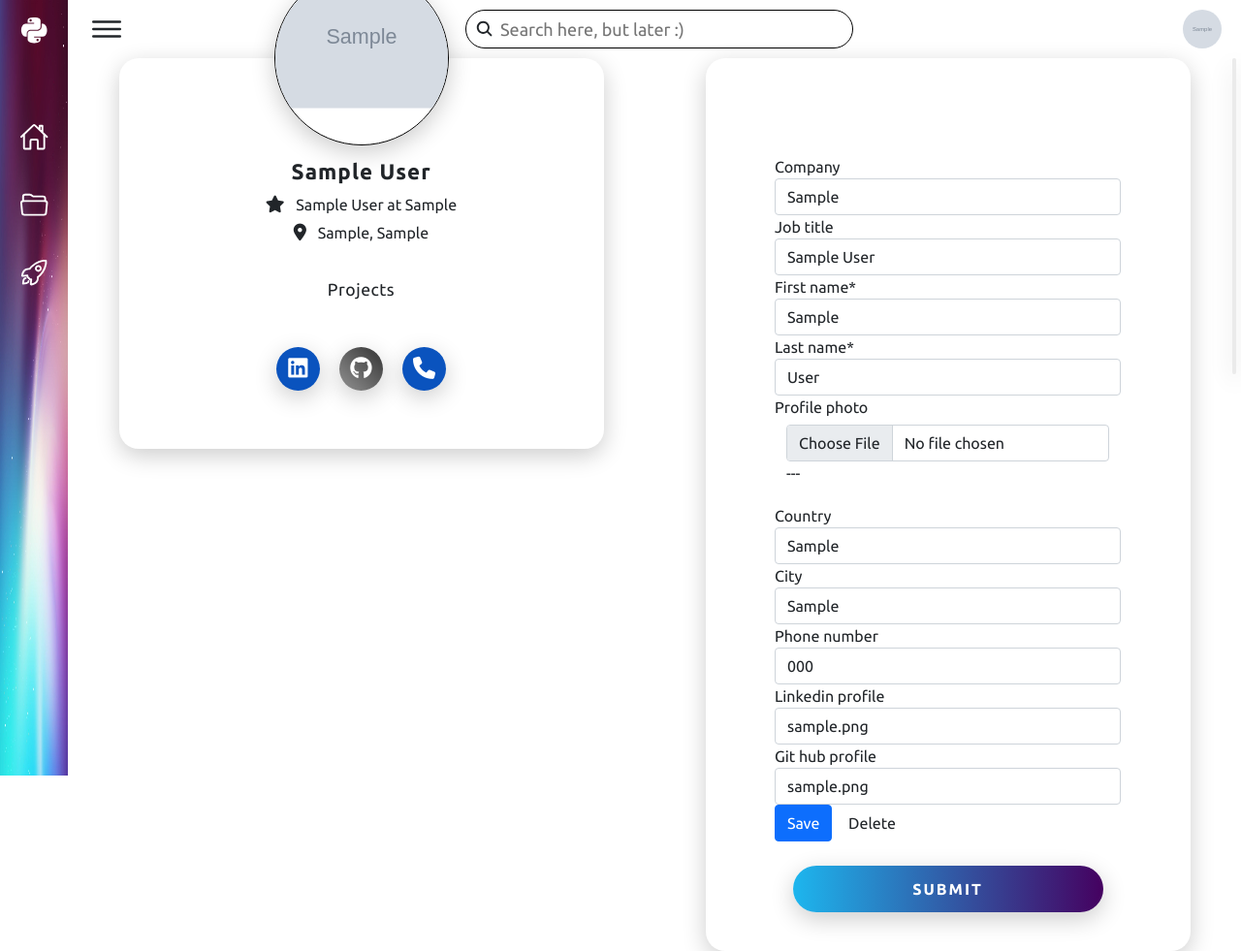
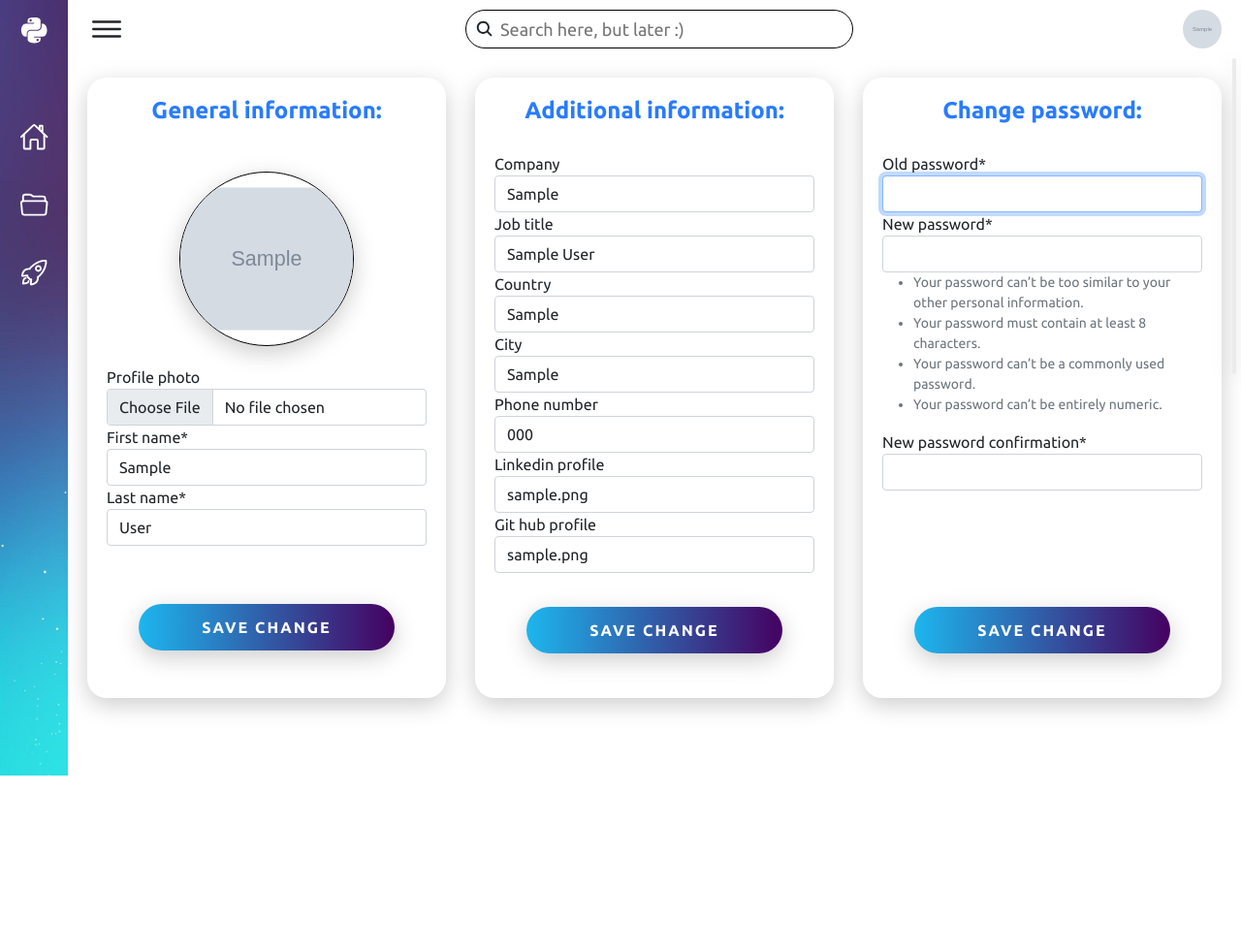
Before and after one commit to ibokii/SDF, a Django app: page /edit-user-info/ in a window 1280 px wide. Shown: the whole page at 97% size. After the commit the page ends 800 px from the top, so only its background shows below. Run offline with Django 4.2, Linux system fonts and the light colour scheme; a user stored in the database is signed in; tables that the repository leaves empty hold one stand-in row (values such as "Sample post"); grey boxes marked "Sample" are stand-in pictures; some libraries are stand-ins or nearby versions.

Commit message:
Added functionality for editing the profile.

```diff
--- a/project_sdf/sdf/static/styles/profile_info.css
+++ b/project_sdf/sdf/static/styles/profile_info.css
@@ -13,11 +13,14 @@
 
 .imgContainer {
     position: absolute;
+    display: flex;
+    justify-content: center;
+    align-items: center;
     width: 180px;
     height: 180px;
     overflow: hidden;
     object-fit: cover;
-    border: 1px solid black;
+    border: 2px solid rgb(59, 0, 66);
     border-radius: 50%;
     box-shadow: 0 7px 25px rgba(0, 0, 0, 0.2);
     top: 0;
@@ -28,6 +31,7 @@
 .imgContainer img {
     width: 100%;
     max-width: 100%;
+    object-fit: cover;
     transform: scale(1.1);
 }
 
@@ -98,7 +102,7 @@
 }
 
 .socialContainer button.linkedin {
-    background-color: #0a53be;
+    background: linear-gradient(45deg, #679bf3, #0a53be);
 }
 
 .socialContainer button.github {
@@ -106,7 +110,7 @@
 }
 
 .socialContainer button.phone {
-    background-color: #0a53be;
+    background: linear-gradient(45deg, #96ef96, #017a01);
 }
 
 .actionBtn {
--- a/project_sdf/sdf/templates/home.html
+++ b/project_sdf/sdf/templates/home.html
@@ -64,13 +63,21 @@
 				</div>
 				<!-- user -->
 				<div class="user">
-					{% block user_photo %}<img src="{{ user.extend_profile.profile_photo.url }}" alt="user" onclick="dropMenu()"> {% endblock %}
+					{% if user.extend_profile.profile_photo %}
+            <img src="{{ user.extend_profile.profile_photo.url }}" alt="user" onclick="dropMenu()">
+          {% else %}
+            <img src="/../static/avatar.jpg" alt="default user image" onclick="dropMenu()">
+          {% endif %}
 				</div>
 				<!-- user menu -->
 				<div class="subMenuWrap" id="subMenuId">
 					<div class="subMenu">
 						<div class="userInfo">
-							<img src="{{ user.extend_profile.profile_photo.url }}" alt="image">
+							{% if user.extend_profile.profile_photo %}
+                <img src="{{ user.extend_profile.profile_photo.url }}" alt="user" onclick="dropMenu()">
+							{% else %}
+                <img src="/../static/avatar.jpg" alt="default user image" onclick="dropMenu()">
+              {% endif %}
 							<h3>{{ user.extend_profile.first_name }}</h3>
 						</div>
 						<hr>
@@ -99,20 +106,24 @@
 			<div class="cardBox">
 				<div class="card">
 					<div>
+						<div class="numbers">{{ user_projects }}</div>
+						{% if user_projects > 1%}
+						<div class="cardName">Projects created</div>
+						{% else %}
+						<div class="cardName">Project created</div>
+						{% endif %}
+					</div>
+					<div class="iconBx">
+						<ion-icon name="create-outline"></ion-icon>
+					</div>
+				</div>
+				<div class="card">
+					<div>
 						<div class="numbers">{{ projects }}</div>
 						<div class="cardName">Participation in projects</div>
 					</div>
 					<div class="iconBx">
 						<ion-icon name="people-circle-outline"></ion-icon>
-					</div>
-				</div>
-				<div class="card">
-					<div>
-						<div class="numbers">0</div>
-						<div class="cardName">Dashboard in progress</div>
-					</div>
-					<div class="iconBx">
-						<ion-icon name="eye-outline"></ion-icon>
 					</div>
 				</div>
 				<div class="card">
--- a/project_sdf/sdf/templates/profile_info.html
+++ b/project_sdf/sdf/templates/profile_info.html
@@ -1,5 +1,4 @@
 <link rel="stylesheet" href="https://cdnjs.cloudflare.com/ajax/libs/font-awesome/6.3.0/css/all.min.css">
-
 <link rel="stylesheet" href="../static/styles/profile_info.css">
 {% block content %}
 <!--<div class="modal-content">-->
@@ -40,5 +39,4 @@
 
     <button class="actionBtn" data-bs-dismiss="modal">Close profile</button>
 </div>
-<!--</div>-->
 {% endblock %}
--- a/project_sdf/sdf/views.py
+++ b/project_sdf/sdf/views.py
@@ -21,7 +21,8 @@ class HomeView(LoginRequiredMixin, ListView):
 		user = self.request.user
 		context = super().get_context_data(**kwargs)
 		projects = Project.objects.filter(Q(project_lead=user) | Q(project_members=user)).distinct()
-		context['projects'] = projects.count()
+		context['user_projects'] = Project.objects.filter(project_lead=user).count()
+		context['projects'] = Project.objects.filter(project_members=user).count()
 		context['users'] = User.objects.filter(projects__in=projects).exclude(id=user.id).distinct()
 		context['tasks'] = Task.objects.all()
 		return context
@@ -35,7 +36,6 @@ class ProjectsListView(LoginRequiredMixin, ListView):
 	def get_queryset(self):
 		user = self.request.user
 		queryset = Project.objects.all()
-		# queryset = Project.objects.filter(Q(project_lead=user) | Q(project_members=user)).order_by('-create_date').distinct()
 		return queryset
 
 
--- a/project_sdf/users/forms.py
+++ b/project_sdf/users/forms.py
@@ -78,7 +78,7 @@ class AddUserInformationForm(forms.ModelForm):
                 field.widget.attrs.update(widget.attrs)
 
 
-class EditUserInfoForm(forms.ModelForm):
+class EditUserInfoForm1(forms.ModelForm):
     def __init__(self, *args, **kwargs):
         super().__init__(*args, **kwargs)
         self.url = reverse("delete_project", args=[self.instance.id])
@@ -92,13 +92,32 @@ class EditUserInfoForm(forms.ModelForm):
 
     class Meta:
         model = ExtendUser
-        fields = ['company', 'job_title', 'first_name', 'last_name', 'profile_photo', 'country', 'city', 'phone_number', 'linkedin_profile', 'git_hub_profile']
+        fields = ['profile_photo', 'first_name', 'last_name']
+        widgets = {
+            'profile_photo': forms.FileInput(attrs={'class': 'form-control'}),
+            'first_name': forms.TextInput(attrs={'class': 'form-control'}),
+            'last_name': forms.TextInput(attrs={'class': 'form-control'}),
+        }
+
+
+class EditUserInfoForm2(forms.ModelForm):
+    def __init__(self, *args, **kwargs):
+        super().__init__(*args, **kwargs)
+        self.url = reverse("delete_project", args=[self.instance.id])
+        self.helper = FormHelper()
+        self.helper.add_input(Submit('submit', 'Save')),
+        self.helper.add_input(Button(
+            'delete',
+            'Delete',
+            onclick=f'window.location.href="{self.url}"')
+        )
+
+    class Meta:
+        model = ExtendUser
+        fields = ['company', 'job_title', 'country', 'city', 'phone_number', 'linkedin_profile', 'git_hub_profile']
         widgets = {
             'company': forms.TextInput(attrs={'class': 'form-control'}),
             'job_title': forms.TextInput(attrs={'class': 'form-control'}),
-            'first_name': forms.TextInput(attrs={'class': 'form-control'}),
-            'last_name': forms.TextInput(attrs={'class': 'form-control'}),
-            'profile_photo': forms.FileInput(attrs={'class': 'form-control'}),
             'country': forms.TextInput(attrs={'class': 'form-control'}),
             'city': forms.TextInput(attrs={'class': 'form-control'}),
             'phone_number': forms.TextInput(attrs={'class': 'form-control'}),
--- a/project_sdf/users/static/styles/edit_user_info.css
+++ b/project_sdf/users/static/styles/edit_user_info.css
@@ -1,18 +1,64 @@
-.profileContainer {
+.userDetails {
     position: relative;
-    background-color: #fff;
-    width: 500px;
-    padding: 100px 50px 40px;
+    width: 100%;
+    min-height: 30px;
+    display: grid;
+    grid-template-columns: 2fr 2fr 2fr;
+    grid-gap: 30px;
+    padding: 20px 20px;
+}
+
+.editHeader {
+    display: flex;
+    justify-content: center;
+
+    padding-bottom: 20px;
+}
+.editHeader h4 {
+    font-weight: 600;
+    color: var(--blue);
+}
+
+.userDetails .userShortInfo {
+    position: relative;
+    display: grid;
+    justify-content: center;
+    align-content: start;
+    align-items: center;
+    height: 640px;
+    background: var(--white);
+    padding: 20px;
+    box-shadow: 0 7px 25px rgba(0, 0, 0, 0.2);
     border-radius: 20px;
+}
+
+.userDetails .userEditForm {
+    position: relative;
+    display: grid;
+    align-content: start;
+    height: 640px;
+    background: var(--white);
+    padding: 20px;
     box-shadow: 0 7px 25px rgba(0, 0, 0, 0.2);
+    border-radius: 20px;
+}
+.userDetails .userEditPassword {
+  position: relative;
+  display: grid;
+  align-content: start;
+  min-height: auto;
+  background: var(--white);
+  padding: 20px;
+  box-shadow: 0 7px 25px rgba(0, 0, 0, 0.2);
+  border-radius: 20px;
+}
+
+.userDetails .userShortInfo .userImg {
+    position: relative;
     display: flex;
-    flex-direction: column;
     justify-content: center;
     align-items: center;
-}
-
-.imgContainer {
-    position: absolute;
+    margin: 20px 0;
     width: 180px;
     height: 180px;
     overflow: hidden;
@@ -20,127 +66,24 @@
     border: 1px solid black;
     border-radius: 50%;
     box-shadow: 0 7px 25px rgba(0, 0, 0, 0.2);
-    top: 0;
-    left: 50%;
-    transform: translate(-50%, -50%);
 }
 
-.imgContainer img {
+.userImg img {
     width: 100%;
     max-width: 100%;
+    object-fit: cover;
     transform: scale(1.1);
 }
 
-.info {
-    margin-bottom: 5px;
-}
-
-.info i {
-    margin-right: 8px;
-    font-size: 1.1em;
-}
-
-.Place {
-    margin-bottom: 30px;
-}
-
-.FullName {
-    font-size: 1.4em;
-    font-weight: bold;
-    letter-spacing: 1px;
-}
-
-.postInfo {
-    width: 100%;
-    display: flex;
-    justify-content: space-around;
-    align-items: center;
-    font-size: 1.1em;
-    letter-spacing: 0.5px;
-    margin-bottom: 30px;
-    text-align: center;
-}
-.postInfo span {
-    display: block;
-    font-weight: bold;
-    margin-bottom: 4px;
-}
-
-.socialContainer {
-    width: 100%;
+.editBtnBx {
     display: flex;
     justify-content: center;
-    align-items: center;
-    margin-bottom: 20px;
+    align-content: center;
 }
+/* media */
 
-.socialContainer i {
-    color: #fff;
-    transform: scale(1.2);
+@media (max-width: 1100px) {
+    .userDetails {
+        grid-template-columns: repeat(1, 1fr);
+    }
 }
-
-.socialContainer button {
-    border: none;
-
-    outline: none;
-    width: 45px;
-    height: 45px;
-    margin: 0 10px;
-    border-radius: 50%;
-    font-size: 1.2em;
-    cursor: pointer;
-    box-shadow: 0 7px 25px rgba(0, 0, 0, 0.2);
-    /*transition: transform 0.3s;*/
-}
-
-.socialContainer button:hover {
-    transform: scale(1.3);
-}
-
-.socialContainer button.linkedin {
-    background-color: #0a53be;
-}
-
-.socialContainer button.github {
-    background: linear-gradient(45deg, #33333388, #333333);
-}
-
-.socialContainer button.phone {
-    background-color: #0a53be;
-}
-
-.actionBtn {
-    outline: none;
-    cursor: pointer;
-    color: #fff;
-    background: linear-gradient(to right, #1db6ee, #450160);
-    border: none;
-    border-radius: 50px;
-    padding: 12px 20px;
-    width: 80%;
-    margin-top: 25px;
-    box-shadow: 0 7px 25px rgba(0, 0, 0, 0.2);
-    text-transform: uppercase;
-    font-size: 1em;
-    font-weight: bold;
-    letter-spacing: 2px;
-    transition: transform 0.3s, opacity 0.3s;
-}
-
-.actionBtn:hover {
-    transform: scale(1.05);
-    opacity: 0.9;
-}
-
-.formContainer {
-    position: relative;
-    background-color: #fff;
-    width: 500px;
-    padding: 100px 50px 40px;
-    border-radius: 20px;
-    box-shadow: 0 7px 25px rgba(0, 0, 0, 0.2);
-    display: flex;
-    flex-direction: column;
-    justify-content: center;
-    align-items: center;
-}
--- a/project_sdf/users/templates/registration/add_user_info.html
+++ b/project_sdf/users/templates/registration/add_user_info.html
@@ -1,4 +1,4 @@
-{% extends 'registration/new_login.html' %}
+{% extends 'registration/login.html' %}
 {% load crispy_forms_tags %}
 {% block title%}Add user information{% endblock %}
 
--- a/project_sdf/users/templates/registration/create_account.html
+++ b/project_sdf/users/templates/registration/create_account.html
@@ -1,4 +1,4 @@
-{% extends 'registration/new_login.html' %}
+{% extends 'registration/login.html' %}
 {% block title%}Create Account{% endblock %}
 
 <div class="container">
--- /dev/null
+++ b/project_sdf/users/templates/registration/edit_additional.html
@@ -0,0 +1,20 @@
+{% block content %}
+{% load crispy_forms_tags %}
+<div class="userEditForm">
+  <div class="editHeader">
+    <h4>Additional information:</h4>
+  </div>
+  <form method="post" action="{{ request.path }}">
+    {% csrf_token %}
+    <div>
+      <div style="margin-bottom: 10px">
+      {{ form|crispy }}
+      </div>
+      <div class="editBtnBx">
+        <input type="submit" value="Save change" class="actionBtn">
+      </div>
+    </div>
+  </form>
+
+</div>
+{% endblock %}
--- /dev/null
+++ b/project_sdf/users/templates/registration/edit_general.html
@@ -0,0 +1,24 @@
+{% block content %}
+{% load crispy_forms_tags %}
+<div class="userShortInfo">
+	<div class="editHeader">
+		<h4>General information:</h4>
+	</div>
+	<div style="display: flex; justify-content: center; align-content: center">
+		<div class="userImg">
+			<img src="{{ user.extend_profile.profile_photo.url }}" alt="">
+		</div>
+	</div>
+	<div class="firstFormBox">
+		<form method="post" enctype="multipart/form-data" action="{{ request.path }}">
+			{% csrf_token %}
+			<div style="margin-bottom: 35px">
+			{{ form|crispy }}
+			</div>
+			<div class="editBtnBx">
+				<input type="submit" value="Save change" class="actionBtn">
+			</div>
+		</form>
+	</div>
+</div>
+{% endblock %}
--- a/project_sdf/users/templates/registration/edit_user_info.html
+++ b/project_sdf/users/templates/registration/edit_user_info.html
@@ -1,14 +1,30 @@
 {% extends 'home.html' %}
 {% load crispy_forms_tags %}
-<link rel="stylesheet" href="../../static/styles/edit_user_info.css">
+
+
+{% block extrahead %}<link rel="stylesheet" type="text/css" href="/../../static/styles/edit_user_info.css">{% endblock extrahead %}
+{% block title %}Edit user info{% endblock title %}
 {% block content %}
-<div style="display: flex; justify-content: space-around; align-content: flex-start" >
-	<div hx-get="{% url 'user_info' %}" hx-trigger="load"></div>
-	<div class="profileContainer">
-		<form method="post">
-			{% crispy form %}
+<div class="userDetails">
+  <div hx-get="{% url 'edit_general' %}" hx-trigger="load">
+		<!--inject edit_general.html-->
+  </div>
+	<div hx-get="{% url 'edit_additional' %}" hx-trigger="load">
+		<!--inject edit_additional.html-->
+  </div>
+	<div class="userEditForm">
+		<div class="editHeader">
+		  <h4>Change password:</h4>
+	  </div>
+		<form method="post" action="{{ request.path }}">
+			{% csrf_token %}
+			<div style="margin-bottom: 95px">
+			{{ password_form|crispy }}
+			</div>
+			<div class="editBtnBx">
+				<input type="submit" value="Save change" class="actionBtn">
+			</div>
 		</form>
-		<button class="actionBtn" type="submit">Submit</button>
-	</div>
 </div>
+
 {% endblock %}
--- a/project_sdf/users/templates/registration/login.html
+++ b/project_sdf/users/templates/registration/login.html
@@ -29,7 +29,7 @@
 							{{ form }}
 						</div>
 						<div class="inputBox">
-							<input type="submit" value="login">
+							<input type="submit" value="Login">
 							<p class="forget">Forgot Password? <a href="#">Click Here</a></p>
 							<p class="forget">Don't have an account? <a href="/create-account/">Create account</a></p>
 						</div>
--- a/project_sdf/users/urls.py
+++ b/project_sdf/users/urls.py
@@ -9,4 +9,6 @@ urlpatterns = [
 	path('add-new-user-info/', views.AddUserInfoView.as_view(), name='add_user_info'),
 	path('user-info/', views.user_info, name='user_info'),
 	path('edit-user-info/', views.edit_profile, name='edit_user_info'),
+	path('edit-user-info/edit-general', views.edit_general, name='edit_general'),
+	path('edit-user-info/edit-additional', views.edit_additional, name='edit_additional'),
 ]
--- a/project_sdf/users/views.py
+++ b/project_sdf/users/views.py
@@ -1,14 +1,15 @@
-from django.contrib.auth import login  # type: ignore
+from django.contrib.auth import login, update_session_auth_hash  # type: ignore
+from django.contrib.auth.forms import PasswordChangeForm  # type: ignore
 from django.http import HttpResponseRedirect  # type: ignore
 from django.shortcuts import render, redirect, get_object_or_404  # type: ignore
 from django.views import View  # type: ignore
-from .forms import CreateAccountForm, EmailAuthenticationForm, AddUserInformationForm, EditUserInfoForm  # type: ignore
+from .forms import CreateAccountForm, EmailAuthenticationForm, AddUserInformationForm, EditUserInfoForm1, EditUserInfoForm2  # type: ignore
 from django.contrib.auth.views import LoginView  # type: ignore
 from django.contrib.auth import logout  # type: ignore
 
 
 class MyLoginView(LoginView):
-    template_name = "login"
+    template_name = "registration/login.html"
     authentication_form = EmailAuthenticationForm
 
 
@@ -56,16 +57,42 @@ def user_info(request):
 
 
 def edit_profile(request):
+    if request.method == 'POST':
+        password_form = PasswordChangeForm(request.user, request.POST)
+        if password_form.is_valid():
+            user = password_form.save()
+            update_session_auth_hash(request, user)
+            return HttpResponseRedirect('/edit-user-info/')
+    else:
+        password_form = PasswordChangeForm(request.user)
+    return render(request, 'registration/edit_user_info.html', {'password_form': password_form})
+
+
+def edit_general(request):
     user = request.user
     extend_user = user.extend_profile
+
     if request.method == 'POST':
-        form = EditUserInfoForm(request.POST, request.FILES, instance=extend_user)
+        form = EditUserInfoForm1(request.POST, request.FILES, instance=extend_user)
         if form.is_valid():
             form.save()
             return HttpResponseRedirect('/edit-user-info/')
     else:
-        form = EditUserInfoForm(instance=extend_user)
-    return render(request, 'registration/edit_user_info.html', {'form': form})
+        form = EditUserInfoForm1(instance=extend_user)
+    return render(request, 'registration/edit_general.html', {'form': form})
+
+
+def edit_additional(request):
+    user = request.user
+    extend_user = user.extend_profile
+    form = EditUserInfoForm2(request.POST, instance=extend_user)
+    if request.method == 'POST':
+        if form.is_valid():
+            form.save()
+            return HttpResponseRedirect('/edit-user-info/')
+    else:
+        form = EditUserInfoForm2(instance=extend_user)
+    return render(request, 'registration/edit_additional.html', {'form': form})
 
 
 class LogoutView(View):
```
Also changed, not shown: other parts of project_sdf/sdf/templates/home.html (+3 -63 lines), project_sdf/media/profile_photos/69959035_2395900647294013_8133228033399062528_n_zM8vGOO.jpg (added), project_sdf/media/profile_photos/936445_1380474855503269_885319295_n.jpg (deleted), project_sdf/sdf/static/img/avatar.jpg (renamed from project_sdf/users/static/img/avatar.jpg). Lines whose indentation alone changed are shown as unchanged.
